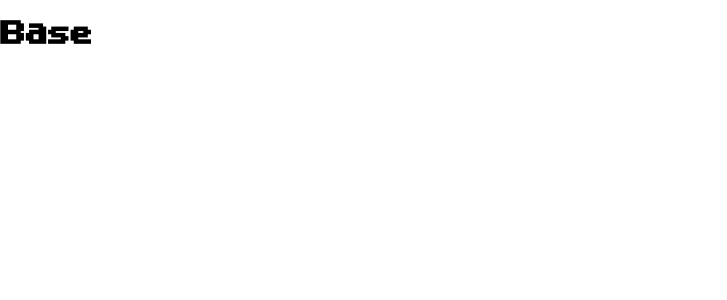
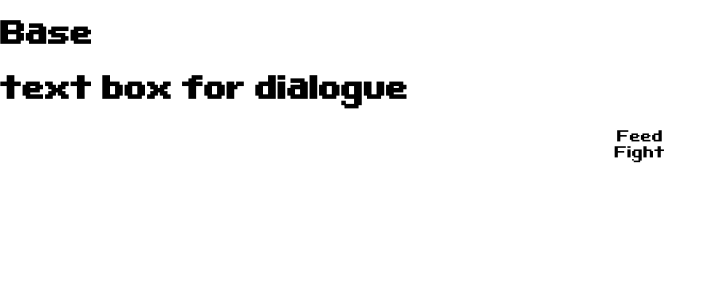
Before and after one commit to Herabrone/GotchiMon, a React (Vite) app: page /base in a window 1280 px wide. Shown: the top 300 px of the page, without its empty margins (0-727 px from the left). Built offline with nearby package versions, Linux system fonts and the light colour scheme.

Commit message:
ADDED: buttons to base

```diff
--- a/src/pages/Base.jsx
+++ b/src/pages/Base.jsx
@@ -1,9 +1,24 @@
-
+import { useNavigate } from "react-router-dom";
+import React, { useState } from 'react';
 
 export default function Base() {
+
+    const navigate = useNavigate();
+
     return (
         <>
             <h1 style={{color: "black"}}>Base</h1>
+
+            <h1 style={{color: "black"}}>text box for dialogue</h1>
+
+            <div className="action-container">
+                    <a onClick={() => {navigate("/")}} className="Feed_Button">Feed</a>
+            </div>
+            <div className="action-container">
+                    <a onClick={() => {navigate("/")}} className="Fight_Button">Fight</a>
+            </div>
+
+
         </>
     )
 }
```
